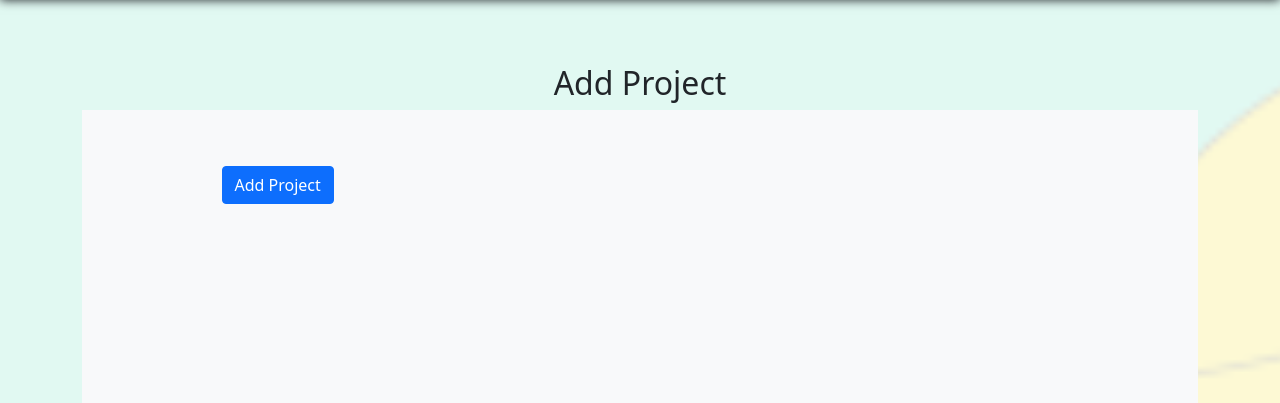
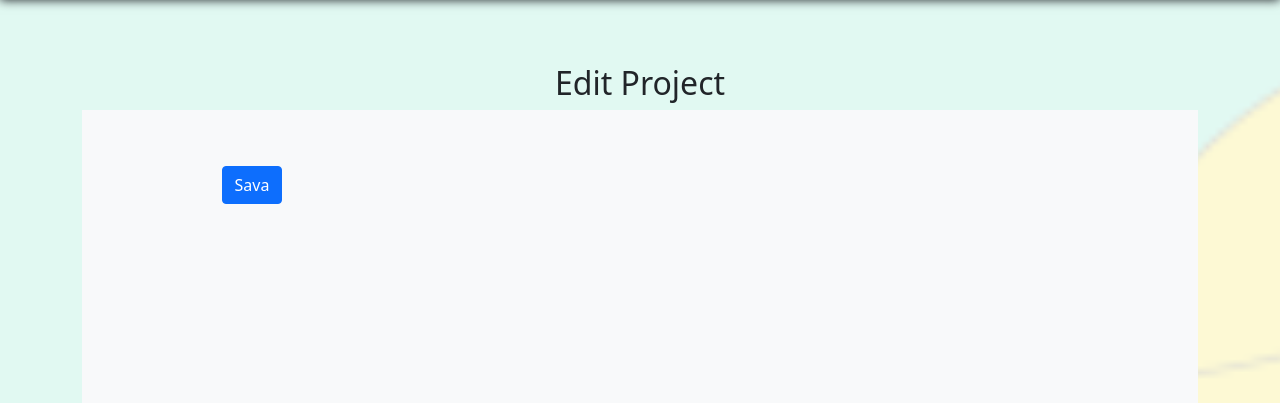
Before and after one commit to MoustafaAscoura/CrowdFunder, a Django app: template CrowdFunder/projects/templates/projects/create/edit.html in a window 1280 px wide. Shown: the part 62-465 px from the top of the page. Run offline with Django 4.2, Linux system fonts and the light colour scheme; the template is opened without the code that fills it, so the values that code supplies are empty; some libraries are stand-ins or nearby versions.

Commit message:
fixed error

```diff
--- a/CrowdFunder/home/templates/home/home.html
+++ b/CrowdFunder/home/templates/home/home.html
@@ -10,7 +10,7 @@
         <h1> Us </h1> <br>
         <h1> Now! </h1>
     </div> <br> <br> <br> <br>
-    <br> <br> <a class="btn btn-secondary start" href="">Start Fundraising </a>
+    <br> <br> <a class="btn btn-secondary start" href="{% url 'project_create' %}">Start Fundraising </a>
 <br> <br> <br> <br> {% endcomment %}
 
 
--- a/CrowdFunder/projects/templates/projects/create/edit.html
+++ b/CrowdFunder/projects/templates/projects/create/edit.html
@@ -111,12 +111,12 @@
 }
 </style>
 <div class="container py-5">
-<h2 style="text-align: center">Add Project</h2>
+<h2 style="text-align: center">Edit Project</h2>
 <div class="d-flex justify-content-center bg-light" style="min-height: 100vh;min-width: 500px;">
     <form id="project-create" class="w-75 py-5" method="POST" enctype="multipart/form-data">
         {% csrf_token %}
         {{ form|crispy }}
-        <button type="submit" class="btn btn-primary text-white submit-button">Add Project</button>
+        <button type="submit" class="btn btn-primary text-white submit-button">Sava</button>
     </form>
 
 </div>
```
